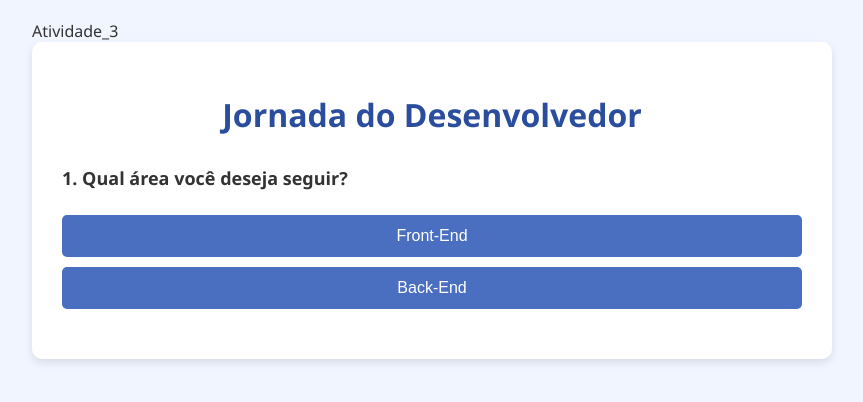
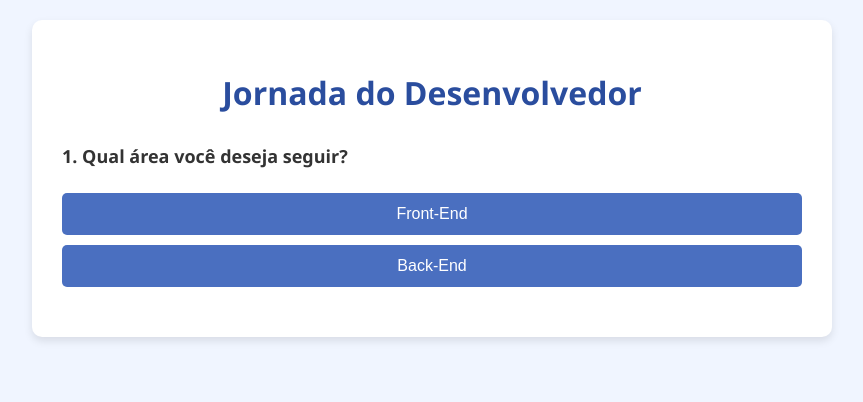
Before and after one commit to MauroAbreuCruz/jornada-do-desenvolvedor, a plain HTML site: page index.html in a window 1280 px wide. Shown: the whole page, without its empty margins (208-1071 px from the left). Drawn offline with Linux system fonts and the light colour scheme.

Commit message:
Update index.html

```diff
--- a/index.html
+++ b/index.html
@@ -5,7 +5,7 @@
     <meta charset="UTF-8">
     <meta name="viewport" content="width=device-width, initial-scale=1.0">
     <title>Atividade_3</title>
-    <header>Atividade_3</header>
+
     <link rel="stylesheet" href="styles/style.css">
 </head>
 
```
